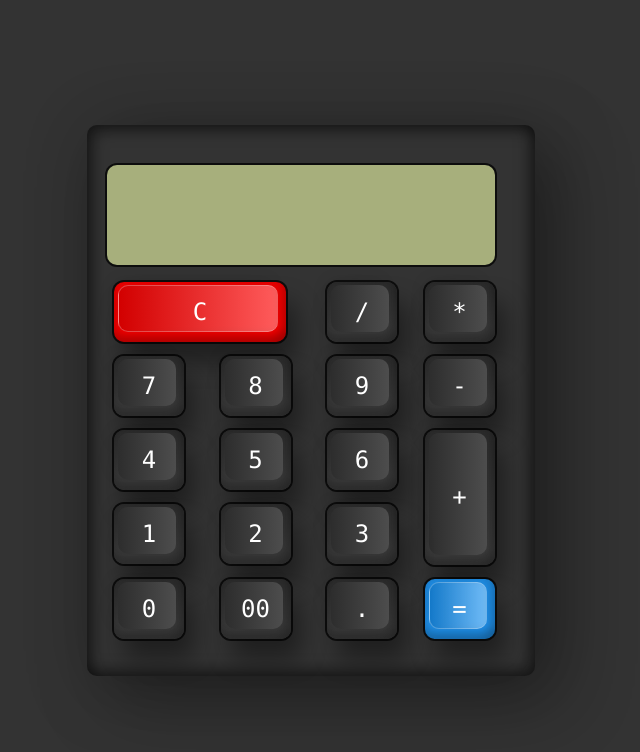
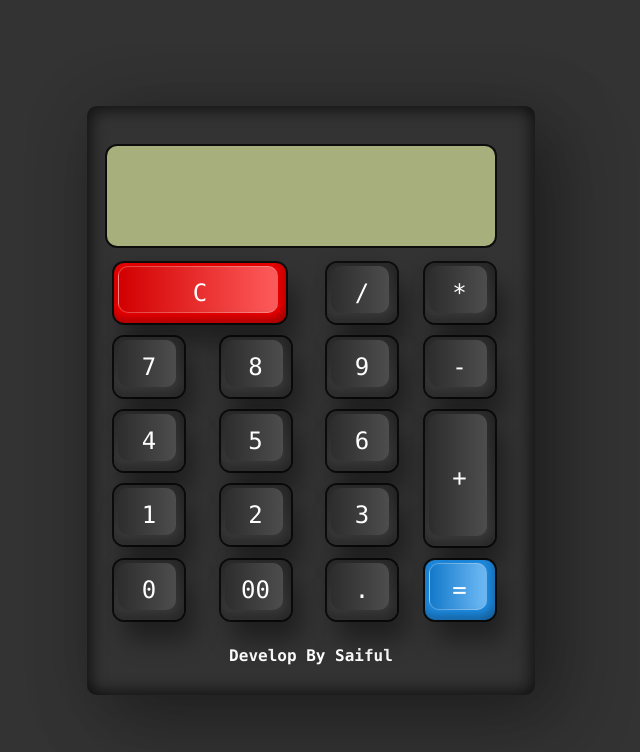
Before and after one commit to saiful298/Calculator, a plain HTML site: page index.html in a window 1280 px wide. Shown: the whole page, without its empty margins (329-969 px from the left). Drawn offline with Linux system fonts and the light colour scheme.

Commit message:
Developer add

```diff
--- a/index.html
+++ b/index.html
@@ -29,7 +29,9 @@
             <span class="num" onclick="calc.txt.value+='00'"><i>00</i></span>
             <span class="num" onclick="calc.txt.value+='.'"><i>.</i></span>
             <span class="num equal" onclick="document.calc.txt.value=eval(calc.txt.value)"><i>=</i></span>
-        </form>
+        </form><br>
+        <center id="dev"><h4>Develop By Saiful</h4></center>
     </div>
+
 </body>
 </html>
--- a/style.css
+++ b/style.css
@@ -111,3 +111,7 @@ body {
     border-bottom: 1px solid #fff4;
     border-top: 1px solid #fff4;
 }
+
+#dev {
+    color: #fff;
+}
```
